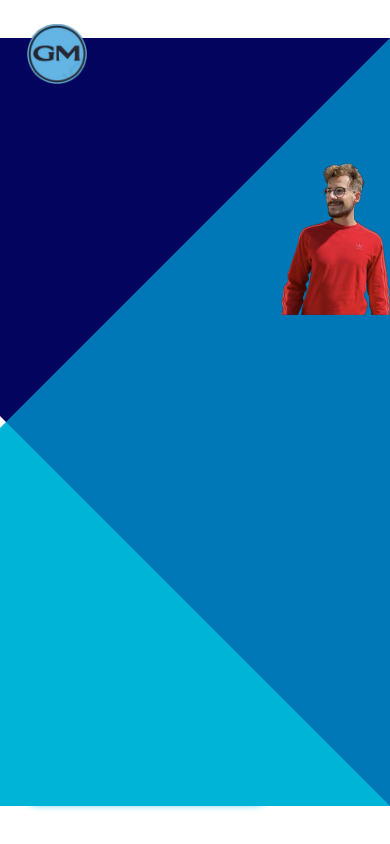
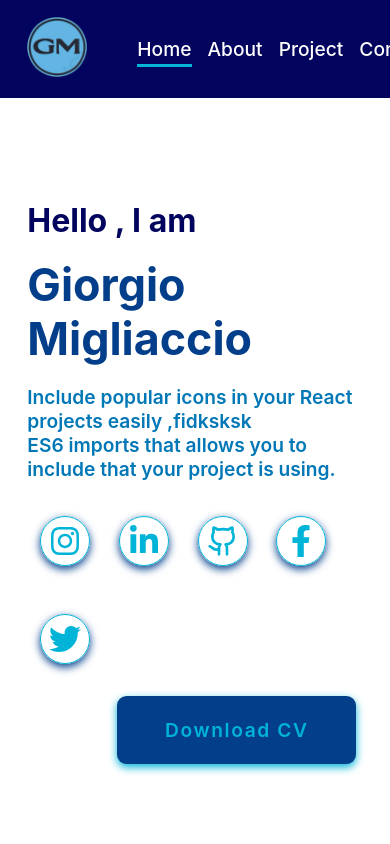
Before and after one commit to GiorgioMigliaccio08/Portfolio, a React (Create React App) app: page / in a window 390 px wide. Shown: the top 844 px of the page. Built offline with nearby package versions, Linux system fonts and the light colour scheme.

Commit message:
Add new modify to App.css

```diff
--- a/src/App.css
+++ b/src/App.css
@@ -3,6 +3,7 @@
   top: 0;
   left: 0;
   width: 100%;
+  height: 50px;
   padding: 1.5rem 7%;
   background: transparent;
   display: flex;
@@ -26,9 +27,9 @@
 .Title {
   font-size: 2rem;
   color: blue;
-  font-weight: 600;
+  font-weight: 500;
   cursor: default;
-  margin-right: 750px;
+  margin-right: 760px;
   text-decoration: none;
 }
 
@@ -72,6 +73,84 @@
 
 .Navbar.sticky .darkMode {
   color: #03045e;
+}
+
+@media screen and (max-width: 768px) {
+  .Navbar {
+    position: fixed;
+    top: 0;
+    left: 0;
+    width: 100%;
+    height: 50px;
+    padding: 1.5rem 7%;
+    background: #03045e;
+    display: flex;
+    align-items: center;
+    z-index: 100;
+    text-decoration: none;
+    transition: background-color 0.5s, box-shadow 0.5s transform 0.3s ease;
+  }
+  .Navbar.sticky {
+    background: #023e8a;
+    box-shadow: 0 0.1rem 0.1rem blue;
+    transform: translateY(0);
+  }
+
+  .Navbar.sticky.scrolled {
+    background-color: #023e8a;
+    transition: background-color 0.3s ease transform 0.3s ease;
+  }
+
+  .Title {
+    font-size: 1rem;
+    color: blue;
+    font-weight: 400;
+    cursor: default;
+    margin-right: 50px;
+    text-decoration: none;
+  }
+
+  .Navbarlink a {
+    position: relative;
+    font-size: 1.2rem;
+    color: white;
+    font-weight: 500;
+    margin-right: 1rem;
+    text-decoration: none;
+  }
+
+  .Navbar.sticky .Navbarlink a {
+    color: #03045e;
+  }
+
+  .Navbar.sticky .Navbarlink a.active {
+    color: white;
+  }
+
+  .Navbarlink a.active::before {
+    content: "";
+    position: absolute;
+    left: 0;
+    bottom: -6px;
+    width: 100%;
+    height: 0.2rem;
+    background: #00b4d8;
+  }
+
+  .darkMode {
+    font-size: 1.5rem;
+    color: white;
+    cursor: pointer;
+  }
+
+  .Navbar.sticky {
+    background-color: #00b4d8;
+    box-shadow: 0 0.1rem 0.1rem blue;
+  }
+
+  .Navbar.sticky .darkMode {
+    color: #03045e;
+  }
 }
 
 section {
@@ -227,6 +306,152 @@ section {
 
 span {
   color: blue;
+}
+
+@media screen and (max-width: 768px) {
+  section {
+    min-height: 75vh;
+    padding: 10rem 7% 2rem;
+  }
+
+  .banner {
+    display: flex;
+    align-items: center;
+  }
+
+  .banner {
+    display: flex;
+    align-items: center;
+  }
+
+  .banner .banner-content {
+    max-width: 30rem;
+  }
+
+  .banner-content h3 {
+    font-size: 2rem;
+    font-weight: 700;
+    line-height: 0;
+    color: #03045e;
+  }
+
+  .banner-content h1 {
+    font-size: 2.8rem;
+    font-weight: 700;
+    margin-bottom: 0.1rem;
+    color: #023e8a;
+  }
+
+  .banner-content p {
+    font-size: 1.2rem;
+    font-weight: 600;
+    color: #0077b6;
+  }
+
+  .social a {
+    display: inline-flex;
+    justify-content: center;
+    align-items: center;
+    width: 3rem;
+    height: 3rem;
+    background: transparent;
+    border: 0.1rem solid #00b4d8;
+    border-radius: 50%;
+    box-shadow: 0 0.2rem 0.5rem#023e8a;
+    font-size: 2rem;
+    color: #00b4d8;
+    margin: 1rem 1rem 2rem 0.8rem;
+  }
+
+  .social a:hover {
+    background-color: #023e8a;
+    color: white;
+    transition: 0.5s ease;
+  }
+
+  .btn {
+    text-decoration: none;
+    display: inline-block;
+    padding: 1.2rem 2.8rem;
+    background-color: #023e8a;
+    border-radius: 0.6rem;
+    box-shadow: 0 0.2rem 0.5rem #00b4d8;
+    font-size: 1.2rem;
+    color: #00b4d8;
+    letter-spacing: 0.1rem;
+    font-weight: 600;
+    border: 0.2rem solid transparent;
+    transition: 0.5s ease;
+    margin-left: 90px;
+  }
+
+  .btn:hover {
+    background: transparent;
+    color: #00b4d8;
+    border-color: blue;
+  }
+
+  .banner .work-container {
+    display: none;
+  }
+
+  .banner .work-container .work-box {
+    position: absolute;
+    top: 0;
+    right: 0;
+    width: 768px;
+    height: 768px;
+    border-radius: 50%;
+    display: flex;
+    justify-content: center;
+    align-items: center;
+  }
+
+  .banner .work-container .work-box .work {
+    position: absolute;
+    left: 0;
+    display: flex;
+    align-items: center;
+    flex-direction: column;
+    color: #023e8a;
+    transform: rotate(calc(360deg / 4 * var(--i)));
+    transform-origin: 384px;
+    background: white;
+    padding: 10px 0;
+  }
+
+  .banner .work {
+    font-size: 1.3rem;
+    line-height: 1;
+    font-weight: 600;
+  }
+
+  .banner .circle {
+    width: 560px;
+    height: 560px;
+    border: 3px solid #03045e;
+    border-radius: 50%;
+  }
+
+  .banner .overlay {
+    position: absolute;
+    top: 0;
+    right: 0;
+    width: 0;
+    height: 0;
+    border-top: 384px solid #03045e;
+    border-right: 384px solid #0077b6;
+    border-bottom: 384px solid #00b4d8;
+    border-left: 384px solid transparent;
+  }
+
+  .banner-img img {
+    display: none;
+  }
+
+  span {
+    color: blue;
+  }
 }
 
 .about-me {
@@ -529,7 +754,7 @@ span {
   font-weight: 600;
   border: 0.2rem solid transparent;
   transition: 0.5s ease;
-  margin-left: 580px;
+  margin-left: 250px;
 }
 
 .btn-contact:hover {
@@ -574,7 +799,7 @@ span {
     width: 200px;
   }
   .btn-contact {
-    margin-left: 150px;
+    margin-left: 20px;
   }
 }
 
@@ -619,3 +844,9 @@ span {
 .legal {
   color: #03045e;
 }
+
+/* CSS PER SCHERMI PICCOLI */
+
+/* NAVBAR */
+
+/* BANNER */
```
